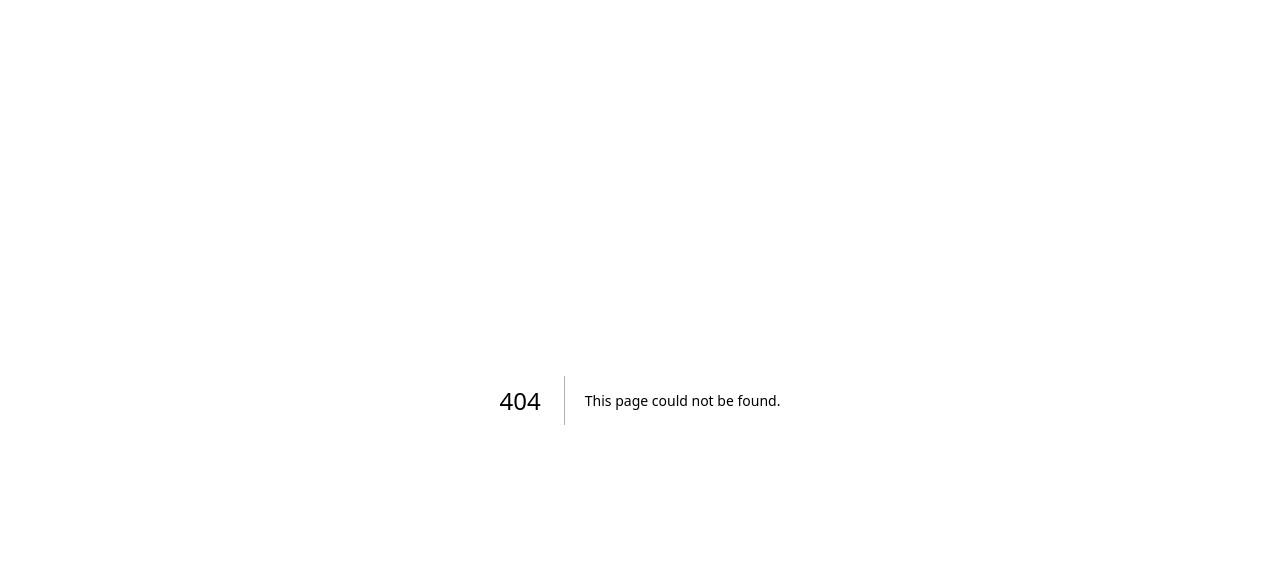
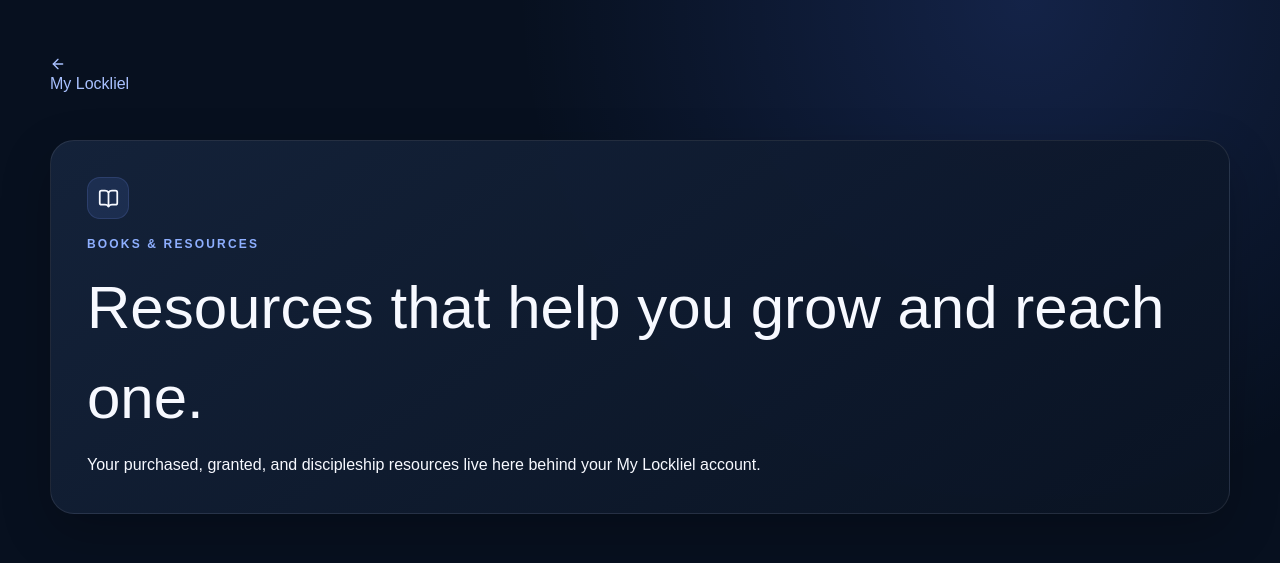
Before and after one commit to eaglevisiondigital/Lockliel, a Next.js app: page /my-lockliel/resources in a window 1280 px wide. Before the commit this address had no page. Shown: the top 563 px of the page. Built offline with nearby package versions, Linux system fonts and the light colour scheme; no server answers.

Commit message:
Add My Lockliel Books and Resources

```diff
--- /dev/null
+++ b/app/my-lockliel/resources/page.tsx
@@ -0,0 +1,3 @@
+import Link from "next/link";import {ArrowLeft,BookOpen} from "lucide-react";import ResourcesClient from "./resources-client";import "../my-lockliel.css";
+export const metadata={title:"Books & Resources | My Lockliel"};
+export default function Resources(){return <main className="my-lockliel"><div className="ml-shell"><Link href="/my-lockliel" className="ml-auth-home"><ArrowLeft size={16}/> My Lockliel</Link><section className="ml-panel"><div className="ml-icon"><BookOpen size={21}/></div><div className="ml-kicker" style={{marginTop:16}}>Books & Resources</div><h1 style={{fontSize:"clamp(36px,5vw,60px)",margin:"10px 0"}}>Resources that help you grow and reach one.</h1><p>Your purchased, granted, and discipleship resources live here behind your My Lockliel account.</p></section><h2 className="ml-section-title">My library</h2><ResourcesClient/></div></main>}
```
